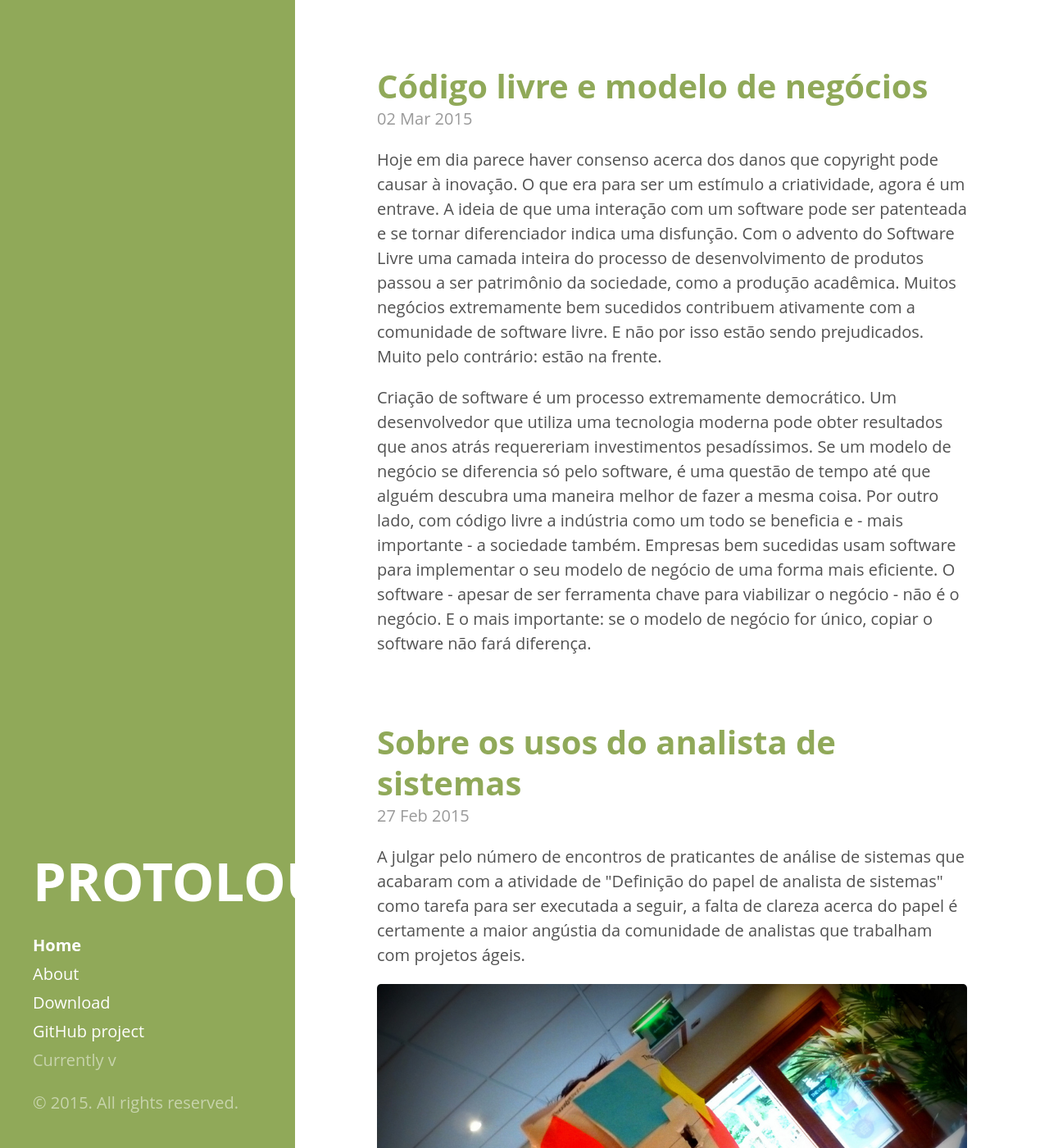
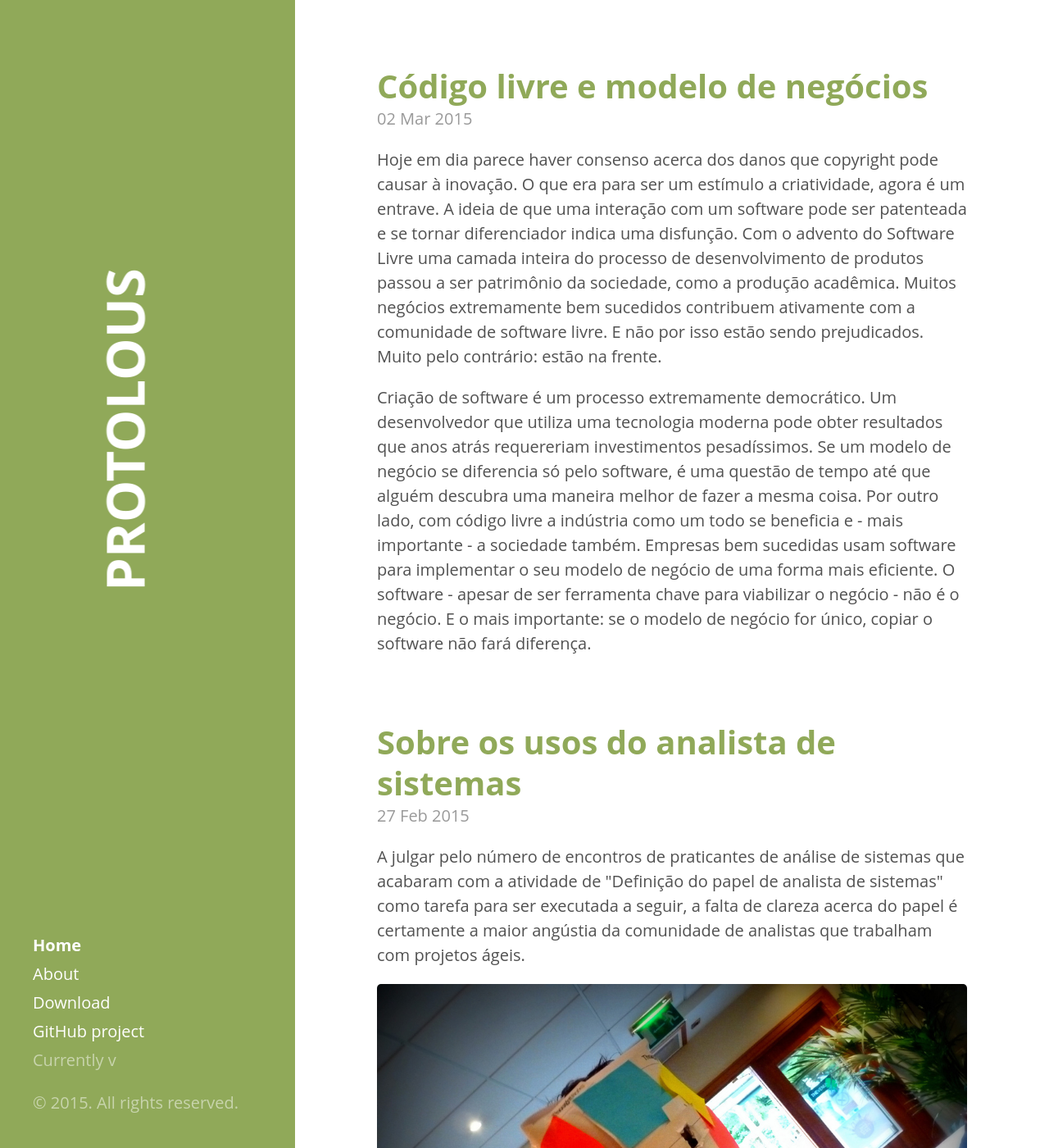
Before and after one commit to lqust/lqust.github.io, a Jekyll site: the page built from index.html, in a window 1280 px wide and 1400 px high. Shown: the whole window at 82% size. Built offline with Jekyll 4.4.1, drawn with Linux system fonts in a browser that asks for light colours; Markdown is read by kramdown in place of the engine named in the settings; the list of posts is cut into pages by our own code.

Commit message:
Terceira tentativa. Última hoje

```diff
--- a/_includes/sidebar.html
+++ b/_includes/sidebar.html
@@ -1,10 +1,12 @@
 <div class="sidebar">
   <div class="container sidebar-sticky">
-    <div class="sidebar-about">
+    <div class="sidebar-about" class="rotated-text">
       <h1>
-        <a href="{{ site.baseurl }}" class="rotate">
+	    <span class="rotated-text__inner">
+        <a href="{{ site.baseurl }}">
           {{ site.title }}
         </a>
+		</span>
       </h1>
       <p class="lead">{{ site.description }}</p>
     </div>
--- a/public/css/hyde.css
+++ b/public/css/hyde.css
@@ -45,26 +45,38 @@ html {
   }
 }
 
-/* Rotate text 90 degreees */
-.rotate a {
-
-	/* Safari */
-	-webkit-transform: rotate(-90deg);
-
-	/* Firefox */
-	-moz-transform: rotate(-90deg);
-
-	/* IE */
-	-ms-transform: rotate(-90deg);
-
-	/* Opera */
-	-o-transform: rotate(-90deg);
-
-	/* Internet Explorer */
-	filter: progid:DXImageTransform.Microsoft.BasicImage(rotation=3);
-
+/* Rotate text 270 degreees */
+.rotated-text {
+    display: inline-block;
+    overflow: hidden;
+    width: 1.5em;
 }
-
+.rotated-text__inner {
+    display: inline-block;
+    white-space: nowrap;
+    /* this is for shity "non IE" browsers
+       that dosn't support writing-mode */
+    -webkit-transform: translate(1.1em,0) rotate(270deg);
+       -moz-transform: translate(1.1em,0) rotate(270deg);
+         -o-transform: translate(1.1em,0) rotate(270deg);
+            transform: translate(1.1em,0) rotate(270deg);
+    -webkit-transform-origin: 0 0;
+       -moz-transform-origin: 0 0;
+         -o-transform-origin: 0 0;
+            transform-origin: 0 0;
+   /* IE9+ */
+   -ms-transform: none;
+   -ms-transform-origin: none;
+   /* IE8+ */
+   -ms-writing-mode: tb-rl;
+   /* IE7 and below */
+   *writing-mode: tb-rl;
+}
+.rotated-text__inner:before {
+    content: "";
+    float: left;
+    margin-top: 100%;
+}
 /*
  * Sidebar
  *
```
